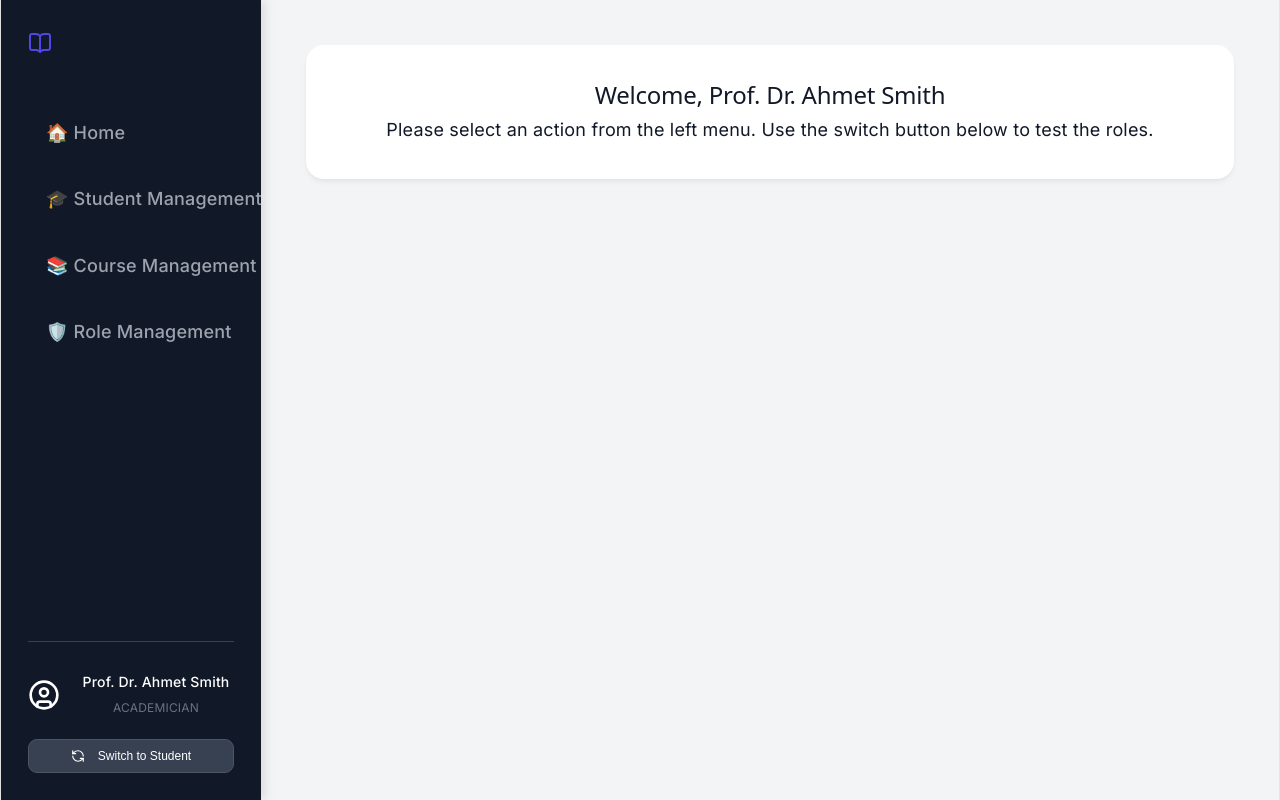
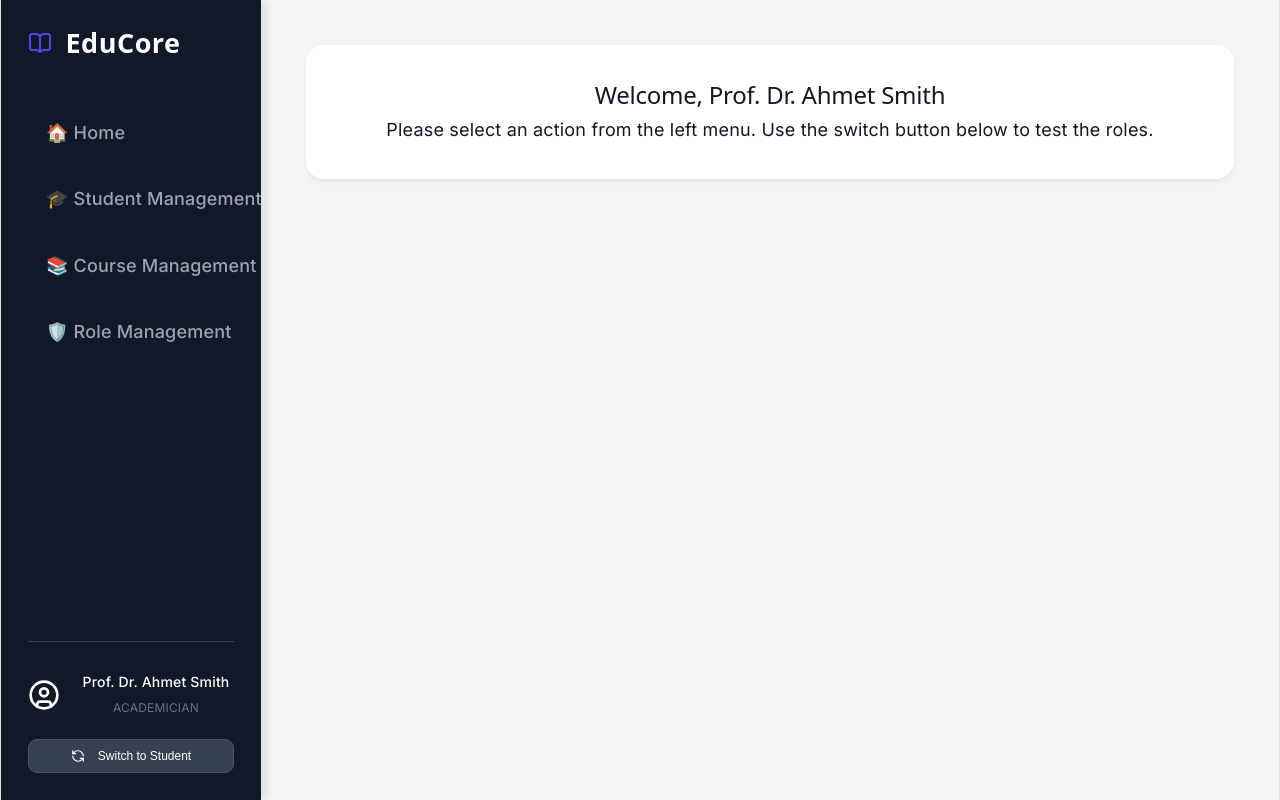
Before and after one commit to ayberkaarda/EduCore, a React app in the folder frontend/: page / in a window 1280 px wide. Built offline with nearby package versions, Linux system fonts and the light colour scheme; the HTML template or start-up script is replaced by a standard one.

Commit message:
Update App.jsx

```diff
--- a/frontend/src/App.jsx
+++ b/frontend/src/App.jsx
@@ -34,7 +34,7 @@ function App() {
           <nav className="sidebar">
             <div className="brand">
               <BookOpen size={24} className="text-primary" />
-              <h2>EduCore</h2>
+              <h2 style={{color: "white"}}>EduCore</h2>
             </div>
 
             <ul className="nav-links">
```
